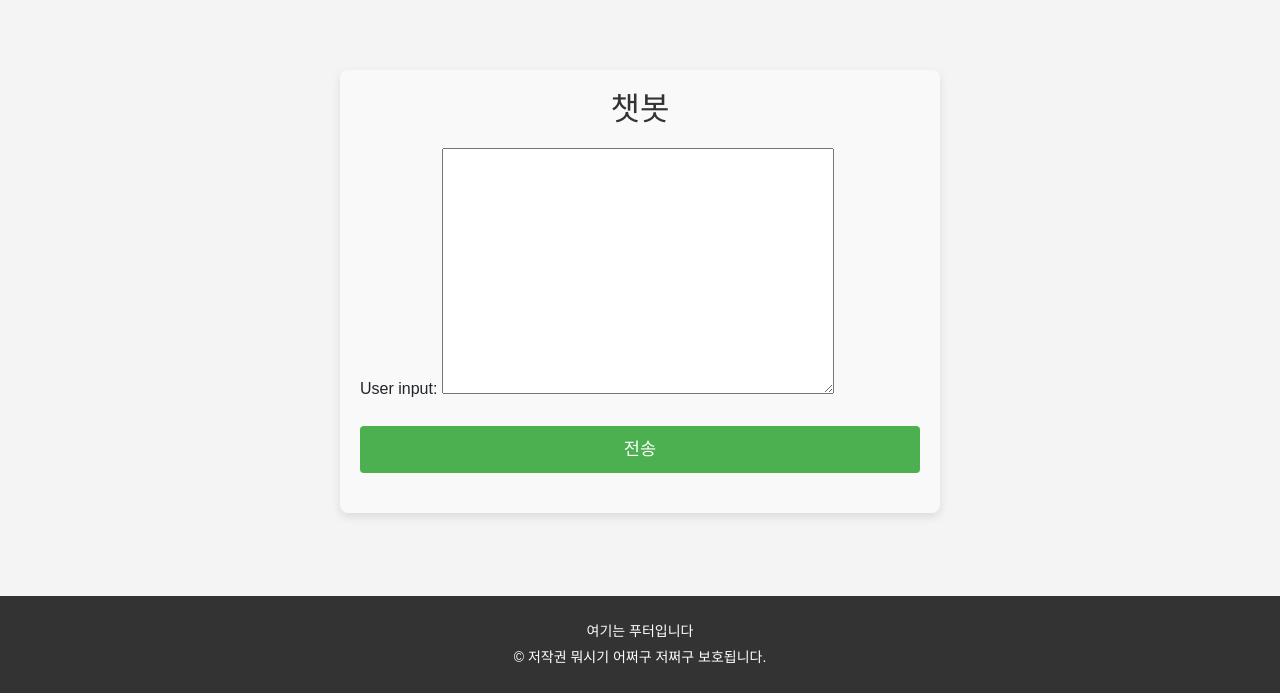
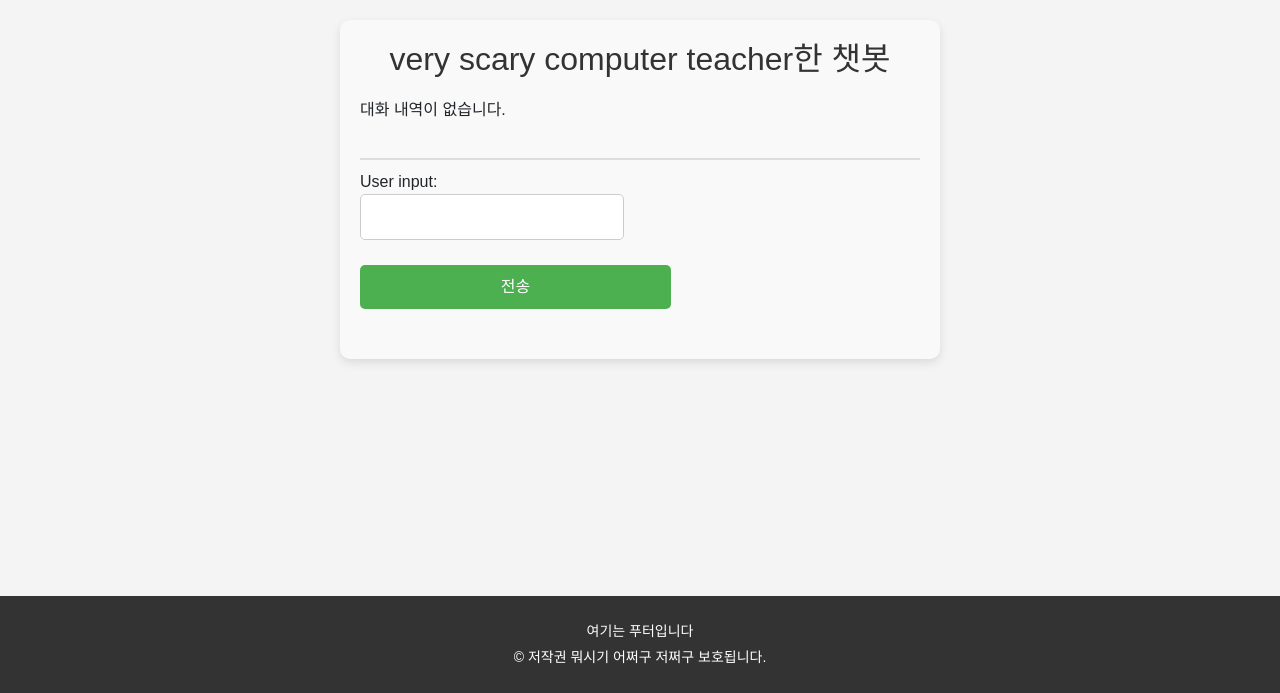
Before and after one commit to jongyeol2/quest, a Django app: page /chatbot/chat/ in a window 1280 px wide. Shown: the part 107-800 px from the top of the page. Run offline with Django 4.2, Linux system fonts and the light colour scheme; a user stored in the database is signed in; data comes from the database, SQL or seed files in the repository; both versions use the stored data as it was after the commit; some libraries are stand-ins or nearby versions.

Commit message:
feat : 채팅처럼보이게 수정, 채팅내역도 반환

```diff
--- a/django/MTV_pjt/chatbot/models.py
+++ b/django/MTV_pjt/chatbot/models.py
@@ -5,7 +5,7 @@ from django.conf import settings
 
 class Chatbot(models.Model):
     author = models.ForeignKey(settings.AUTH_USER_MODEL, on_delete=models.CASCADE, related_name="chat_log")
-    user_input = models.TextField()
+    user_input = models.CharField(max_length=200)
     ai_response = models.TextField()
     created_at = models.DateTimeField(auto_now_add=True)
     updated_at = models.DateTimeField(auto_now=True)
--- a/django/MTV_pjt/chatbot/templates/chatbot/chat.html
+++ b/django/MTV_pjt/chatbot/templates/chatbot/chat.html
@@ -2,7 +2,24 @@
 
 {% block content %}
 <div class="chat-container">
-        <h1 class="chat-title">챗봇</h1>
+    <h1 class="chat-title">{{ character }}한 챗봇</h1>
+
+    <div class="chat-history">
+        <div class="chat-log">
+            {% for chat in chat_history %}
+                <div class="chat-entry">
+                    <div class="user-message">
+                        <p><strong>사용자:</strong> {{ chat.user_input }}</p>
+                    </div>
+                    <div class="ai-message">
+                        <p><strong>AI:</strong> {{ chat.ai_response }}</p>
+                    </div>
+                </div>
+            {% empty %}
+                <p>대화 내역이 없습니다.</p>
+            {% endfor %}
+        </div>
+    </div>
 
     <div class="chat-box">
         <form method="POST" class="chat-form">
@@ -11,109 +28,119 @@
             <button type="submit" class="chat-submit-btn">전송</button>
         </form>
     </div>
+</div>
 
-        {% if ai_response %}
-            <div class="chat-response">
-                <h2>AI의 응답:</h2>
-                <p>{{ ai_response }}</p>
-            </div>
-        {% endif %}
-
-        {% if error %}
-            <div class="chat-error">
-                <h2>에러:</h2>
-                <p>{{ error }}</p>
-            </div>
-        {% endif %}
-    </div>
 
 {% endblock content %}
 
+{% block extra_js %}
+<script>
+    window.onload = function() {
+        const chatHistory = document.querySelector('.chat-history');
+        chatHistory.scrollTop = chatHistory.scrollHeight;
+    };
+</script>
+{% endblock extra_js %}
+
+
+
 {% block extra_css %}
-    <style>
-        /* 전체 배경과 컨테이너 스타일 */
+<style>/* 기본 스타일링 */
     .chat-container {
+        width: 100%;
         max-width: 600px;
-            margin: 50px auto;
+        margin: 0 auto;
         padding: 20px;
         background-color: #f9f9f9;
-            border-radius: 8px;
+        border-radius: 10px;
         box-shadow: 0 4px 10px rgba(0, 0, 0, 0.1);
     }
 
-        /* 챗봇 제목 */
     .chat-title {
         text-align: center;
-            font-size: 2rem;
+        font-size: 2em;
+        margin-bottom: 20px;
         color: #333;
-            margin-bottom: 20px;
     }
 
-        /* 입력 폼 영역 */
-        .chat-box {
+    .chat-history {
+        overflow-y: auto;
+        max-height: 600px;
         margin-bottom: 20px;
+        padding-right: 10px;
     }
 
-        .chat-form p {
-            margin-bottom: 10px;
-            font-size: 1rem;
+    .chat-log {
+        display: flex;
+        flex-direction: column-reverse; /* 변경된 부분: 메시지를 최근 순서대로 보기 */
     }
 
-        /* 전송 버튼 */
+    .chat-entry {
+        display: flex;
+        flex-direction: column;
+        margin-bottom: 15px;
+        animation: fadeIn 0.3s ease-in-out;
+    }
+
+    .ai-message, .user-message {
+        max-width: 70%;
+        padding: 10px;
+        border-radius: 10px;
+        margin: 5px 0;
+    }
+
+    .ai-message {
+        background-color: #e1f7d5;
+        align-self: flex-start;
+    }
+
+    .user-message {
+        background-color: #d1e8ff;
+        align-self: flex-end;
+    }
+
+    .chat-box {
+        display: flex;
+        justify-content: space-between;
+        align-items: center;
+        padding: 10px 0;
+        border-top: 2px solid #ddd;
+    }
+
+    .chat-form input {
+        width: 85%;
+        padding: 10px;
+        border-radius: 5px;
+        border: 1px solid #ccc;
+        font-size: 1em;
+    }
+
     .chat-submit-btn {
-            width: 100%;
-            padding: 10px;
+        padding: 10px 20px;
+        border-radius: 5px;
+        border: none;
         background-color: #4CAF50;
         color: white;
-            border: none;
-            border-radius: 4px;
+        font-size: 1em;
         cursor: pointer;
-            font-size: 1.1rem;
-            transition: background-color 0.3s ease;
+        transition: background-color 0.3s;
     }
 
     .chat-submit-btn:hover {
         background-color: #45a049;
     }
 
-        /* AI 응답 영역 */
-        .chat-response {
-            margin-top: 20px;
-            padding: 15px;
-            background-color: #e6ffe6;
-            border: 1px solid #4CAF50;
-            border-radius: 6px;
+    /* 애니메이션 효과 */
+    @keyframes fadeIn {
+        0% {
+            opacity: 0;
+            transform: translateY(-10px);
+        }
+        100% {
+            opacity: 1;
+            transform: translateY(0);
+        }
     }
 
-        .chat-response h2 {
-            margin-bottom: 10px;
-            font-size: 1.2rem;
-            color: #333;
-        }
-
-        .chat-response p {
-            font-size: 1rem;
-            color: #333;
-        }
-
-        /* 에러 메시지 영역 */
-        .chat-error {
-            margin-top: 20px;
-            padding: 15px;
-            background-color: #ffe6e6;
-            border: 1px solid #ff4d4d;
-            border-radius: 6px;
-        }
-
-        .chat-error h2 {
-            margin-bottom: 10px;
-            font-size: 1.2rem;
-            color: #ff4d4d;
-        }
-
-        .chat-error p {
-            font-size: 1rem;
-            color: #ff4d4d;
-        }
 </style>
 {% endblock extra_css %}
--- a/django/MTV_pjt/chatbot/views.py
+++ b/django/MTV_pjt/chatbot/views.py
@@ -5,6 +5,14 @@ from django.contrib.auth.decorators import login_required
 from .models import Chatbot
 from .forms import ChatbotForm
 
+# .env 파일에서 환경 변수 로드
+load_dotenv()
+
+# API Key 설정
+openai.api_key = os.getenv("OPENAI_API_KEY")
+
+# 프롬프트 명령
+prompt = "You are a very scary computer teacher"
 
 @login_required
 def chat(request):
@@ -12,15 +20,6 @@ def chat(request):
         form = ChatbotForm(request.POST)
         if form.is_valid():
             user_input = form.cleaned_data["user_input"]
-
-            # .env 파일에서 환경 변수 로드
-            load_dotenv()
-
-            # API Key 설정
-            openai.api_key = os.getenv("OPENAI_API_KEY")
-
-            # 프롬프트 명령
-            prompt = "You are a very scary computer teacher."
 
             # 초기 대화 설정
             message = [{"role": "system", "content": prompt}]
@@ -38,12 +37,23 @@ def chat(request):
             chatbot_instance.ai_response = ai_response
             chatbot_instance.save()
 
+            chat_history = Chatbot.objects.filter(author=request.user).order_by("-created_at")
+            character = prompt.replace("You are a ", "")
+
             context = {
                 "form": form,
-                "ai_response": ai_response
+                "ai_response": ai_response,
+                "chat_history": chat_history,
+                "character": character
             }
             return render(request, "chatbot/chat.html", context)
     else:
         form = ChatbotForm()
-        context = {"form": form}
+        chat_history = Chatbot.objects.filter(author=request.user).order_by("-created_at")
+        character = prompt.replace("You are a ", "")
+        context = {
+            "form": form,
+            "chat_history": chat_history,
+            "character": character
+        }
     return render(request, "chatbot/chat.html", context)
--- a/django/MTV_pjt/templates/base.html
+++ b/django/MTV_pjt/templates/base.html
@@ -53,6 +53,8 @@
         </div>
     </footer>
 
+    {% block extra_js %}
+    {% endblock extra_js %}
 </body>
 
 </html>
```
Also changed, not shown: django/MTV_pjt/db.sqlite3, django/MTV_pjt/media/images/윈터2_ngtfTHS.jpg (added). Lines whose indentation alone changed are shown as unchanged.
